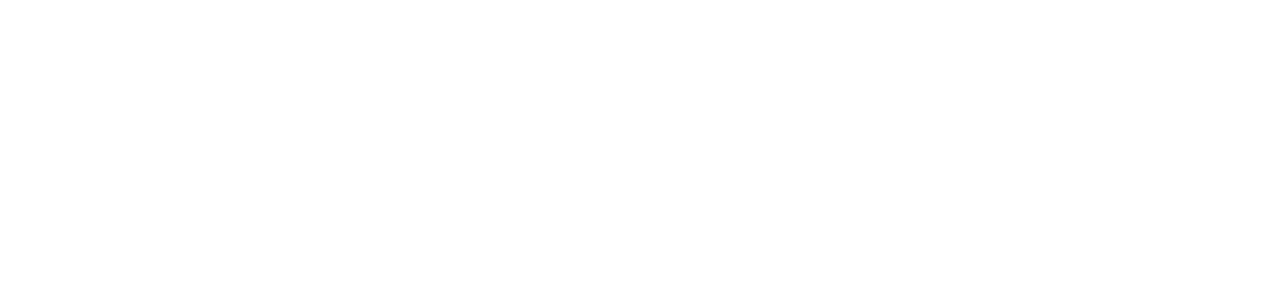
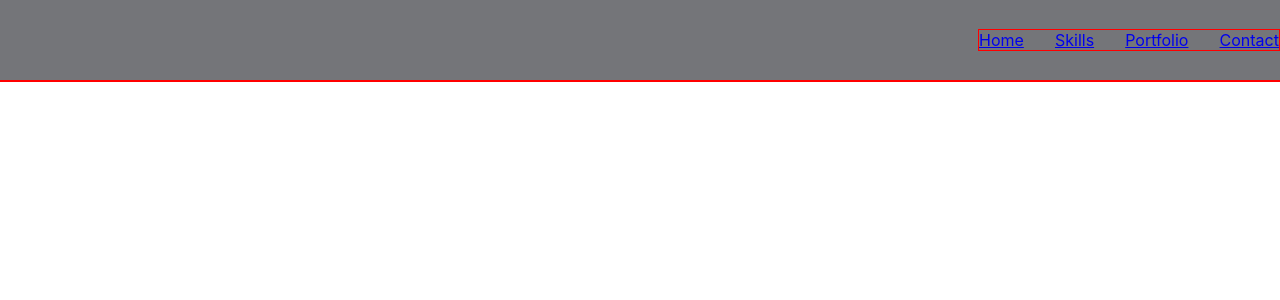
Before and after one commit to naugtymor/Portfolio, a React (Create React App) app: page / in a window 1280 px wide. Shown: the top 300 px of the page. Built offline with nearby package versions, Linux system fonts and the light colour scheme.

Commit message:
creating header, styles

```diff
--- a/src/App.js
+++ b/src/App.js
@@ -1,10 +1,12 @@
-import logo from './logo.svg';
 import './App.css';
+import Header from "./Header/Header";
+import Main from "./Main/Main";
 
-function App() {
+const App = () => {
   return (
     <div className="App">
-
+        <Header/>
+        <Main/>
     </div>
   );
 }
--- /dev/null
+++ b/src/Header/Header.js
@@ -0,0 +1,12 @@
+import style from "./Header.module.css"
+import Nav from "../Nav/Nav";
+
+const Header = () => {
+    return (
+        <div className={style.header}>
+            <Nav/>
+        </div>
+    )
+}
+
+export default Header;
--- /dev/null
+++ b/src/Header/Header.module.css
@@ -0,0 +1,8 @@
+.header {
+    height: 80px;
+    background-color: #747579;
+
+    display: flex;
+    align-items: center;
+    justify-content: flex-end;
+}
--- /dev/null
+++ b/src/Main/Main.js
@@ -0,0 +1,11 @@
+import style from "./Main.module.css"
+
+const Main = () => {
+    return (
+        <div className={style.main}>
+
+        </div>
+    )
+}
+
+export default Main;
--- /dev/null
+++ b/src/Main/Main.module.css
@@ -0,0 +1,3 @@
+.main {
+    border: 1px solid red;
+}
--- /dev/null
+++ b/src/Nav/Nav.js
@@ -0,0 +1,14 @@
+import style from "./Nav.module.css"
+
+const Nav = () => {
+    return (
+        <div className={style.nav}>
+            <a href={'Home'}>Home</a>
+            <a href={'Skills'}>Skills</a>
+            <a href={'Portfolio'}>Portfolio</a>
+            <a href={'Contact'}>Contact</a>
+        </div>
+    )
+}
+
+export default Nav;
--- /dev/null
+++ b/src/Nav/Nav.module.css
@@ -0,0 +1,6 @@
+.nav {
+    border: 1px solid red;
+    width: 300px;
+    display: flex;
+    justify-content: space-between;
+}
```
